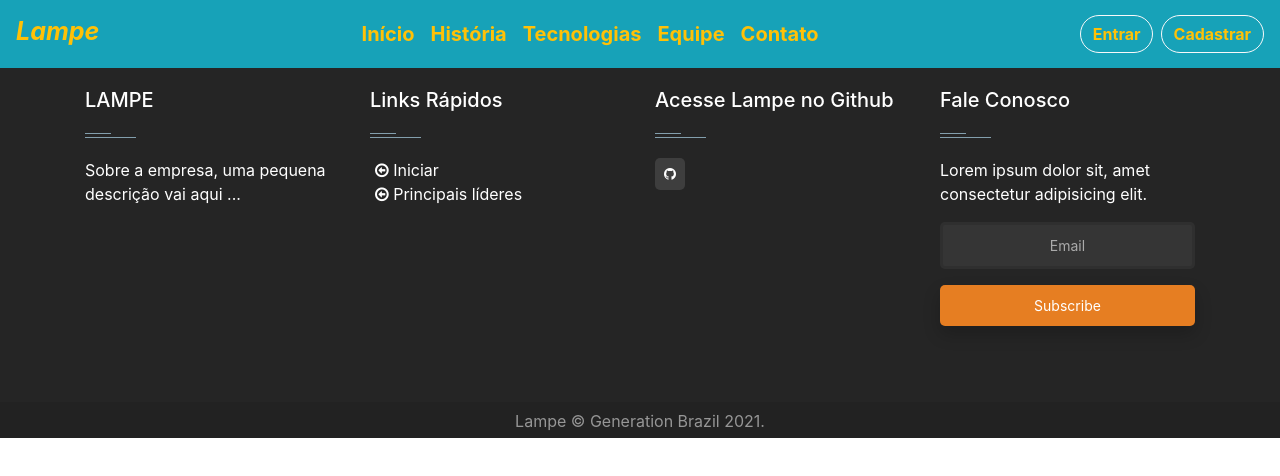
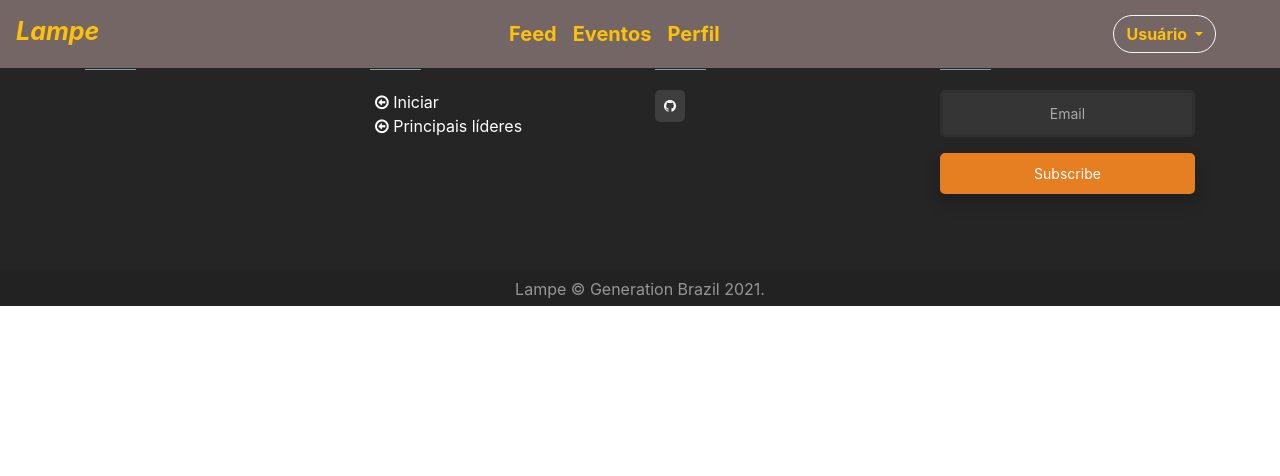
Before and after one commit to Cosmos-Blood/GenBR-Project_Integrador-Lampe-Front, an Angular app: page / in a window 1280 px wide. Shown: the top 476 px of the page. Built offline with nearby package versions, Linux system fonts and the light colour scheme.

Commit message:
[Feature Macauly - Update Menu | 18.11.21]

```diff
--- a/src/app/menu/menu.component.css
+++ b/src/app/menu/menu.component.css
@@ -1,3 +1,43 @@
-.navbar-color {
+.cor-navbar {
+  background-color: #756666;
+}
 
+.cor-inicio {
+  background-color: #125469;
 }
+
+.tamanho-img {
+  width: 400px;
+  height: 500px;
+}
+
+*,
+*::before,
+*::after {
+  box-sizing: border-box;
+}
+
+.fancy-link{
+  text-decoration: none;
+  color: #000;
+  position: relative;
+}
+
+.fancy-link::after{
+  content: "";
+  position: absolute;
+  left: 0;
+  bottom: 0;
+  width: 100%;
+  height: 2px;
+  background-color:currentColor;
+
+  transform: scaleX(0);
+  transform-origin: left;
+  transition: transform 250ms ease-in;
+}
+
+.fancy-link:hover::after{
+  transform: scaleX(1);
+  transform-origin: left;
+}
--- a/src/app/menu/menu.component.html
+++ b/src/app/menu/menu.component.html
@@ -1,8 +1,8 @@
 <!-- NavBar -->
-  <nav class="navbar navbar-expand-lg navbar-light bg-info navbar-color">
+<nav class="navbar navbar-expand-lg cor-navbar fixed-top fancy-link::after">
 
   <!-- Nome do projeto -->
-      <a class="navbar-brand text-warning font-weight-bold mb-1"  style="font-size: 25px" routerLink="feed"><em>Lampe</em></a>
+    <a class="navbar-brand text-warning font-weight-bold mb-1 "  style="font-size: 25px" href="#"><em>Lampe</em></a>
   <!-- /Nome do projeto -->
 
   <!-- Botão do menu-->
@@ -17,35 +17,96 @@
     </button>
   <!-- /Botão do menu-->
 
-    <!-- Logo -->
-    <!-- /Logo -->
-
-    <!-- Opçõs do Menu -->
-      <div class="collapse navbar-collapse">
+  <!-- Opções de Início -->
+    <!--<div class="collapse navbar-collapse">
       <ul class="navbar-nav mr-auto navbar-nav ml-auto text-center">
 
           <li class="nav-item">
-              <a class="nav-link active text-warning font-weight-bold" style="font-size: 20px" href="#inicio"> Início <span class="sr-only">(current)</span></a>
+            <a class="nav-link active text-warning font-weight-bold fancy-link" style="font-size: 20px" href="#inicio"> Início <span class="sr-only">(current)</span></a>
           </li>
 
           <li class="nav-item">
-              <a class="nav-link active text-warning font-weight-bold" style="font-size: 20px" href="#historia"> História <span class="sr-only">(current)</span></a>
+            <a class="nav-link active text-warning font-weight-bold fancy-link" style="font-size: 20px" href="#alampe"> A Lampe <span class="sr-only">(current)</span></a>
           </li>
 
           <li class="nav-item">
-              <a class="nav-link active text-warning font-weight-bold" style="font-size: 20px" href="#tecnologias"> Tecnologias <span class="sr-only">(current)</span></a>
+            <a class="nav-link active text-warning font-weight-bold fancy-link" style="font-size: 20px" href="#ods7"> ODS 7 <span class="sr-only">(current)</span></a>
           </li>
 
           <li class="nav-item">
-              <a class="nav-link active text-warning font-weight-bold" style="font-size: 20px" href="#equipe"> Equipe <span class="sr-only">(current)</span></a>
+            <a class="nav-link active text-warning font-weight-bold fancy-link" style="font-size: 20px" href="#tecnologias"> Tecnologias <span class="sr-only">(current)</span></a>
           </li>
 
           <li class="nav-item">
-              <a class="nav-link active text-warning font-weight-bold" style="font-size: 20px" href="#contato" routerLink="#"> Contato <span class="sr-only">(current)</span></a>
+            <a class="nav-link active text-warning font-weight-bold fancy-link" style="font-size: 20px" href="#equipe"> Equipe <span class="sr-only">(current)</span></a>
+          </li>
+
+          <li class="nav-item">
+            <a class="nav-link active text-warning font-weight-bold fancy-link" style="font-size: 20px" href="#parceiros"> Parceiros <span class="sr-only">(current)</span></a>
+          </li>
+
+          <li class="nav-item">
+            <a class="nav-link active text-warning font-weight-bold fancy-link" style="font-size: 20px" href="#contato"> Contato <span class="sr-only">(current)</span></a>
           </li>
 
       </ul>
-    <!-- Opçõs do Menu -->
+
+    </div>-->
+<!-- /Opções de Início -->
+
+
+
+
+
+
+
+
+<!-- WILLIAM - NGIF -->
+
+  <!-- Opções do feed | Aqui iremos usar o recurso de *ngIf, segue exemplo abaixo:
+
+        <div class="collapse navbar-collapse">
+          <ul class="navbar-nav mr-auto navbar-nav ml-auto text-center">
+              <div *ngIf='auth.btnLogin()'>
+                  <li class="nav-item">
+                      <a class="nav-link active text-warnin font-weight-bold"style="font-size: 20px" href="#feed"> Feed <span class="sr-only">(current)</span></a>
+                  </li>
+              </div>
+  -->
+
+      <div class="collapse navbar-collapse">
+
+          <ul class="navbar-nav mr-auto navbar-nav ml-auto text-center">
+
+            <li class="nav-item">
+              <a class="nav-link active text-warning font-weight-bold fancy-link" style="font-size: 20px" href="#feed"> Feed <span class="sr-only">(current)</span></a>
+            </li>
+
+            <li class="nav-item">
+              <a class="nav-link active text-warning font-weight-bold fancy-link" style="font-size: 20px" href="#eventos"> Eventos <span class="sr-only">(current)</span></a>
+            </li>
+
+            <li class="nav-item">
+              <a class="nav-link active text-warning font-weight-bold fancy-link" style="font-size: 20px" href="#perfil"> Perfil <span class="sr-only">(current)</span></a>
+            </li>
+        </ul>
+      </div>
+  <!-- /Opções do feed -->
+
+<!-- /WILLIAM - NGIF -->
+
+
+
+
+
+
+
+
+
+
+
+
+<!-- WILLIAM - NGIF -->
 
       <!-- O trecho abaixo se refere ao icone com a foto do usuário, o mesmo não está funcional -->
       <!--<li class="nav-item active">
@@ -67,24 +128,67 @@
               <p class="text-white fs-16 m-0"><i class="fa fa-pencil-square-o" aria-hidden="true"></i></p>
             </a>
           </li>-->
-      <!-- <div> -->
 
-      <!-- <li class="nav-item"> -->
-        <!-- Os router link destas classes, não estão de acordo com a forma de routerlink do blog -->
-        <!-- O feed, deveria estar disponível na tela inicial? -->
-        <!-- <a class="text-light font-weight-bold" routerLink="/feed">Feed</a> -->
-      <!-- </li> -->
-      <!-- </div> -->
+<!-- /WILLIAM - NGIF -->
+
+
+
 
     <!-- Botões de Entrar e Cadastrar, respectivamente -->
+        <!--<div>
           <form class="form-inline my-2 my-lg-0 col-md-1">
-            <button class="btn btn-outline-light bg-info text-warning font-weight-bold rounded-pill" type="submit" routerLink="/entrar" href="#/entrar">Entrar</button>
+            <button class="btn btn-outline-light text-warning font-weight-bold rounded-pill" type="submit" routerLink="/entrar" href="#/entrar">Entrar</button>
           </form>
+        </div>
+        <div>
+          <form class="form-inline my-2 my-lg-0">
+            <button class="btn btn-outline-light text-warning font-weight-bold rounded-pill" type="submit" routerLink="/cadastrar" >Cadastrar</button>
+          </form>
+        </div>-->
+    <!-- /Botões de Entrar e Cadastrar, respectivamente -->
 
-          <form class="form-inline my-2 my-lg-0">
-            <button class="btn btn-outline-light my-2 my-sm-0 bg-info text-warning font-weight-bold rounded-pill" type="submit" routerLink="/cadastrar" >Cadastrar</button>
-          </form>
-      <!-- /Botões de Entrar e Cadastrar, respectivamente -->
+
+
+
+
+
+
+
+
+
+<!-- WILLIAM - NGIF -->
+
+    <!-- Dropdown para Sair e Configurações, respectivamente  | Aqui também iremos usar o recurso de *ngIf -->
+
+          <div class="dropdown btn btn-outline-light font-weight-bold rounded-pill mr-5">
+            <a class="text-warning  dropdown-toggle"
+                href="#"
+                role="button"
+                id="dropdownMenuLink"
+                data-toggle="dropdown"
+                aria-haspopup="true"
+                aria-expanded="false">Usuário
+            </a>
+
+          <div class="dropdown-menu" aria-labelledby="dropdownMenuLink">
+            <a class="dropdown-item font-weight-bold text-dark" href="#">Sair</a>
+            <a class="dropdown-item font-weight-bold text-dark" href="#">Configurações</a>
+          </div>
+        </div>
+    <!-- /Dropdown para Sair e Configurações, respectivamente -->
+
+<!-- /WILLIAM - NGIF -->
+
+
+
+
+
+
+
+
+
+
+<!-- WILLIAM - NGIF -->
 
     <!-- O trecho abaixo, refere-se ao icone de sair, o mesmo não está funcional -->
     <!--<ul class="navbar-nav ml-auto d-flex align-itens-center">
@@ -95,6 +199,8 @@
         </ul>-->
 <!-- </div> -->
 
-      </div>
 </nav>
+
+<!-- /WILLIAM - NGIF -->
+
 <!-- NavBar -->
--- a/src/app/rodape/rodape.component.html
+++ b/src/app/rodape/rodape.component.html
@@ -10,7 +10,7 @@
           <div class="col-xs-12 col-sm-6 col-md-3">
             <div class="widget subscribe no-box">
               <h5 class="widget-title">LAMPE<span></span></h5>
-                <p>Sobre a empresa, uma pequena descrição vai aqui ... </p>
+                <p> </p>
             </div>
           </div>
 
@@ -44,7 +44,7 @@
           <div class="col-xs-12 col-sm-6 col-md-3">
             <div class="widget no-box">
                 <h5 class="widget-title">Fale Conosco<span></span></h5>
-                <p>Lorem ipsum dolor sit, amet consectetur adipisicing elit.</p>
+                <p></p>
               <div class="emailfield">
                 <form>
                   <input type="text" name="email" value="Email">
--- a/src/styles.css
+++ b/src/styles.css
@@ -1 +1,18 @@
-/* You can add global styles to this file, and also import other style files */
+*::-webkit-scrollbar {
+  width: 11px;
+}
+
+*::-webkit-scrollbar-track {
+  width: 12px;
+  box-shadow: inset 0 0 .3rem #000;
+  background-color: #888888;
+}
+
+*::-webkit-scrollbar-thumb {
+  background-color: #3f3f3f;
+}
+
+:root {
+  scrollbar-color: #E3E3E3 #1D1C1A !important;
+  scrollbar-width: thin !important;
+}
```
Lines whose indentation alone changed are shown as unchanged.
